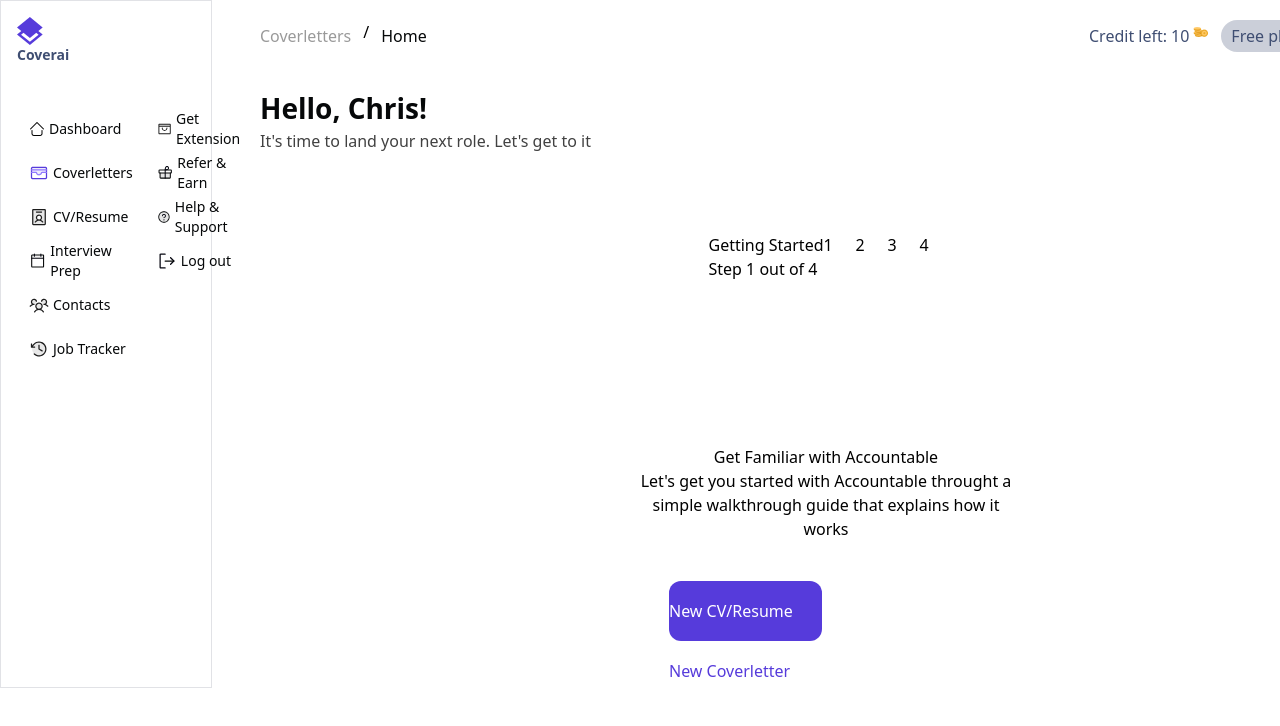
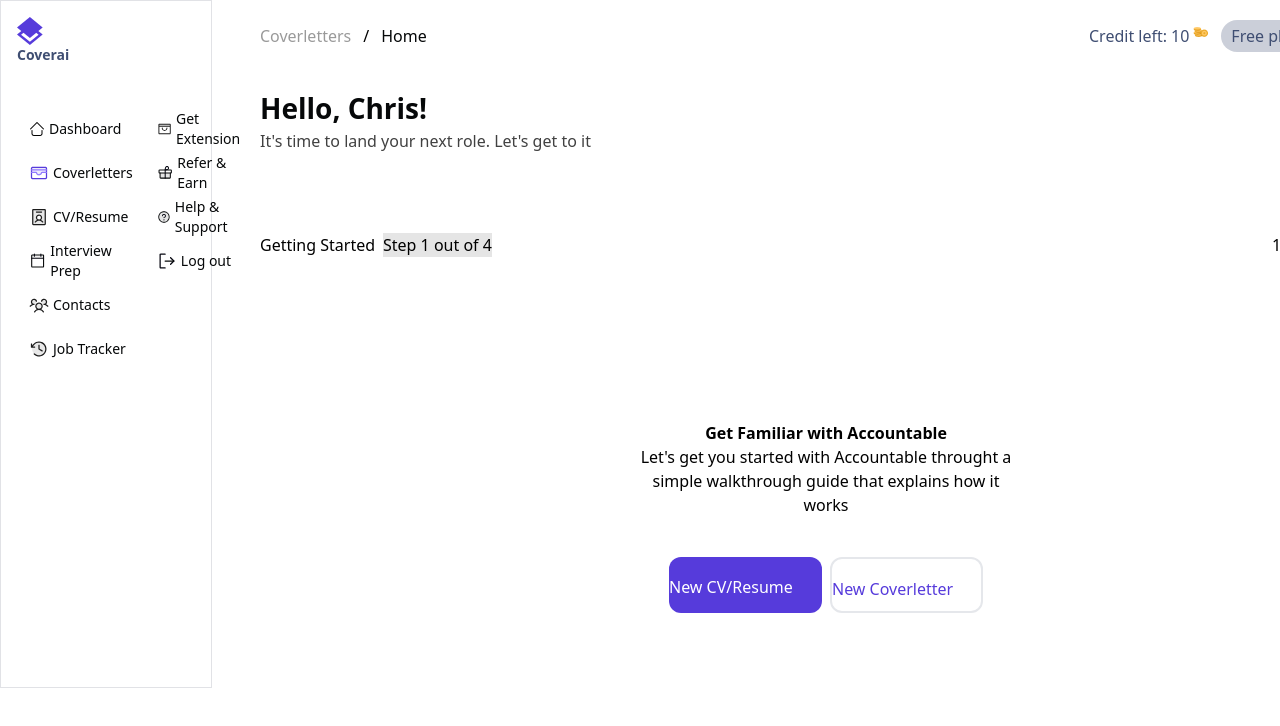
Before and after one commit to Adebisi1234/coverai, a React (Vite) app: page / in a window 1280 px wide. Shown: the top 726 px of the page. Built offline with nearby package versions, Linux system fonts and the light colour scheme.

Commit message:
push nowww

```diff
--- a/src/components/Header.tsx
+++ b/src/components/Header.tsx
@@ -2,7 +2,7 @@ const Header = () => {
   return (
     <header className="px-10 py-5 flex justify-between items-center h-[72px] mb-4">
       <div className="location">
-        <button className="flex gap-1">
+        <button className="flex gap-1 items-center">
           <p className="px-2 py-1 rounded-lg text-black/40">Coverletters</p>
           <span>/</span>
           <p className="px-2 py-1 rounded-lg text-[#060809]">Home</p>
--- a/src/pages/Home.tsx
+++ b/src/pages/Home.tsx
@@ -15,11 +15,11 @@ const Home = () => {
               It's time to land your next role. Let's get to it
             </p>
           </div>
-          <div className="main mt-12 w-[1132px] py-4 pb-[151px] flex h-[471px] flex-col items-center gap-[82px] bg-[#fff] border-[#e6e6e6] rounded-[16px]">
-            <div className="head flex justify-between h-[52px]">
-              <div>
+          <div className="main mx-auto w-[1132px] py-4 pb-[151px] flex h-[471px] flex-col items-center gap-[82px] bg-[#fff] border-[#e6e6e6] rounded-[16px]">
+            <div className="head flex w-full justify-between h-[52px]">
+              <div className="flex gap-2">
                 <h3>Getting Started</h3>
-                <button>Step 1 out of 4</button>
+                <button className="bg-black/10">Step 1 out of 4</button>
               </div>
               <div className="buttons flex gap-2">
                 <p className="rounded-full h-6 w-6 ">1</p>
@@ -30,17 +30,17 @@ const Home = () => {
             </div>
             <div className="text-center mt-[82px] mx-auto w-[375px] h-[170px] flex flex-col items-center gap-10">
               <div>
-                <h2>Get Familiar with Accountable</h2>
+                <h2 className="font-bold">Get Familiar with Accountable</h2>
                 <p>
                   Let's get you started with Accountable throught a simple
                   walkthrough guide that explains how it works
                 </p>
               </div>
-              <div className="button h-[56px] w-[314px] gap-2">
+              <div className="button h-[56px] w-[314px] flex gap-2">
                 <button className="rounded-xl flex py-[18px] w-[153px] bg-[#563bdb] text-white">
                   New CV/Resume
                 </button>
-                <button className="rounded-xl flex py-[18px] w-[153px] bg-white text-[#563bdb] ">
+                <button className="rounded-xl border-2 flex py-[18px] w-[153px] bg-white text-[#563bdb] ">
                   New Coverletter
                 </button>
               </div>
```
